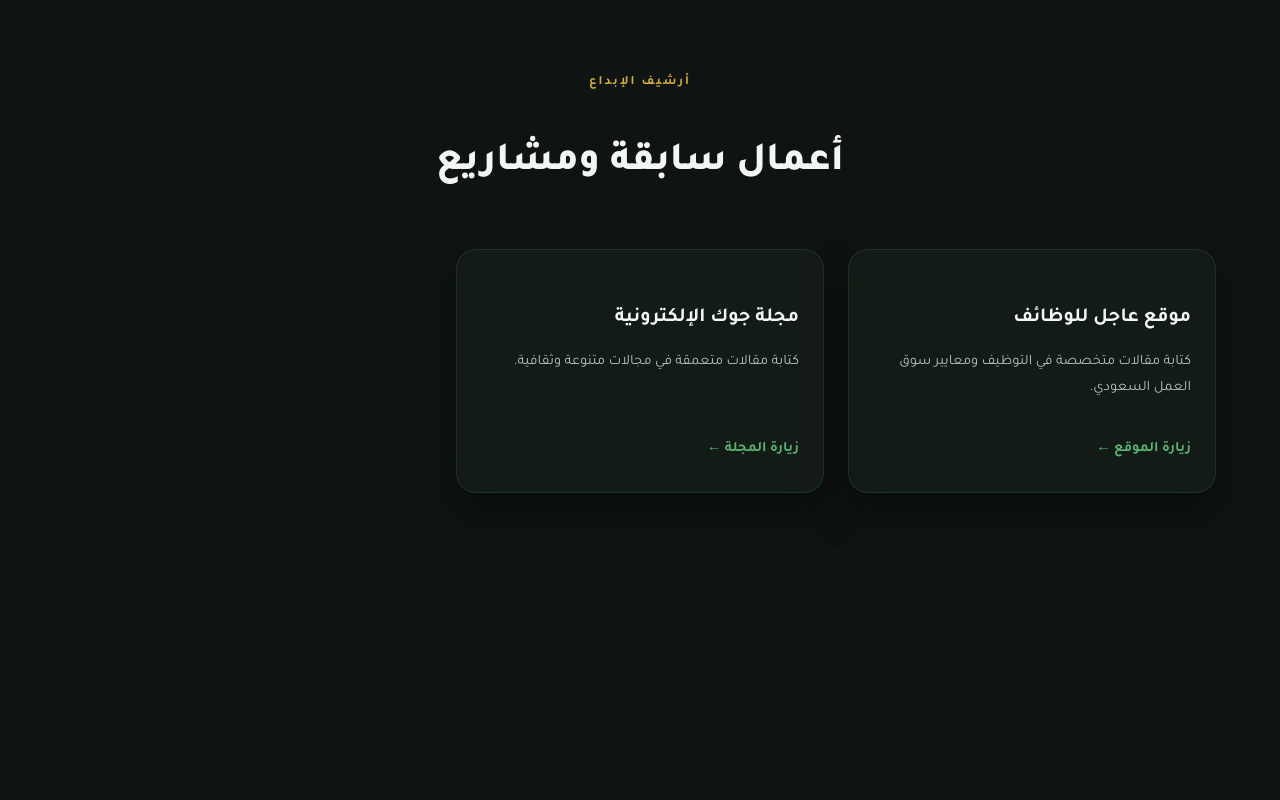
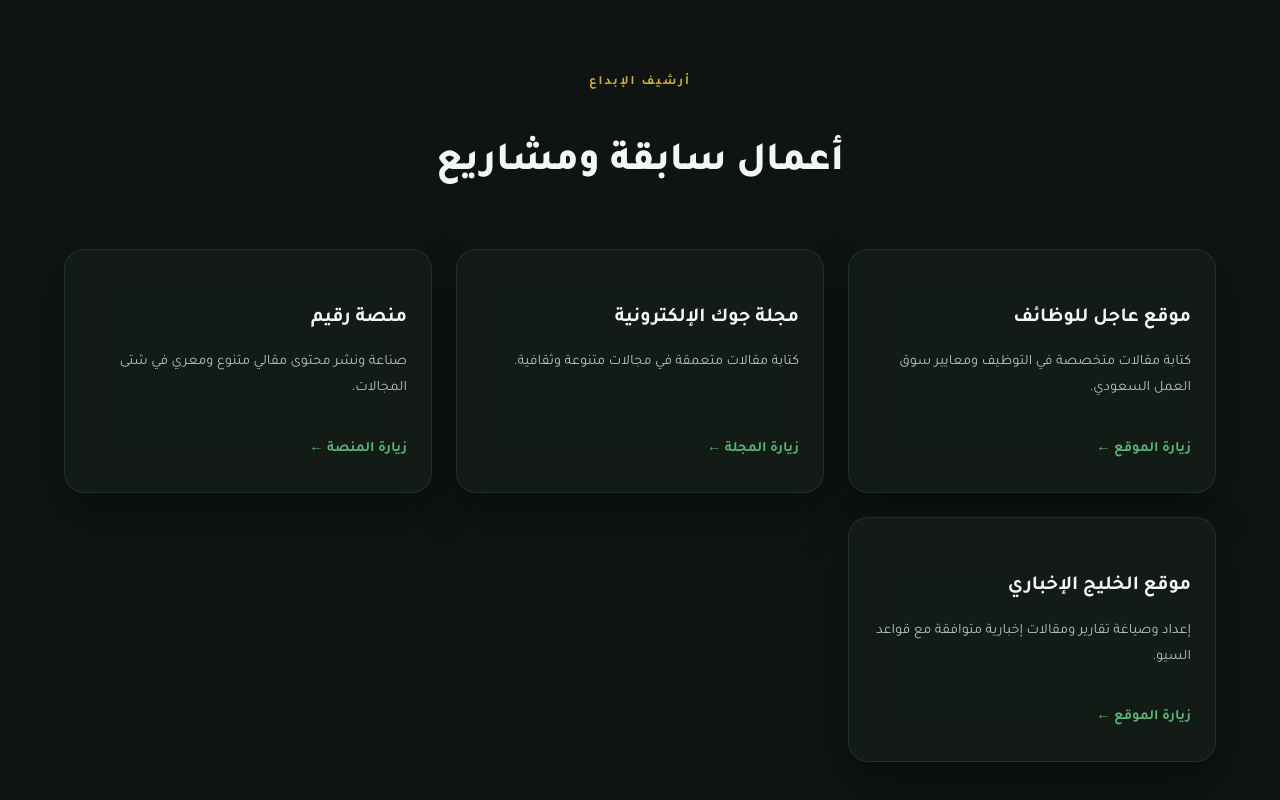
Before and after one commit to WesamAldeen/shroquProfile, a plain HTML site: page index.html in a window 1280 px wide. Shown: the part 5058-5858 px from the top of the page. Before the commit the page ends 5641 px from the top, so only its background shows below. Drawn offline with Linux system fonts and the light colour scheme.

Commit message:
Update index.html

```diff
--- a/index.html
+++ b/index.html
@@ -907,6 +907,20 @@
                 </div>
                 <a href="https://www.jewk.com" target="_blank" class="btn-link">زيارة المجلة ←</a>
             </div>
+            <div class="glass-card portfolio-card hover-trigger">
+                <div>
+                    <h3 style="margin-bottom: 8px; font-size: 1.25rem;">منصة رقيم</h3>
+                    <p style="color: var(--text-subtle); font-size: 0.9rem;">صناعة ونشر محتوى مقالي متنوع ومعري في شتى المجالات.</p>
+                </div>
+                <a href="https://www.eqeem.com" target="_blank" class="btn-link">زيارة المنصة ←</a>
+            </div>
+            <div class="glass-card portfolio-card hover-trigger">
+                <div>
+                    <h3 style="margin-bottom: 8px; font-size: 1.25rem;">موقع الخليج الإخباري</h3>
+                    <p style="color: var(--text-subtle); font-size: 0.9rem;">إعداد وصياغة تقارير ومقالات إخبارية متوافقة مع قواعد السيو.</p>
+                </div>
+                <a href="https://www.alkhaleej.ae" target="_blank" class="btn-link">زيارة الموقع ←</a>
+            </div>
         </div>
     </section>
 
```
